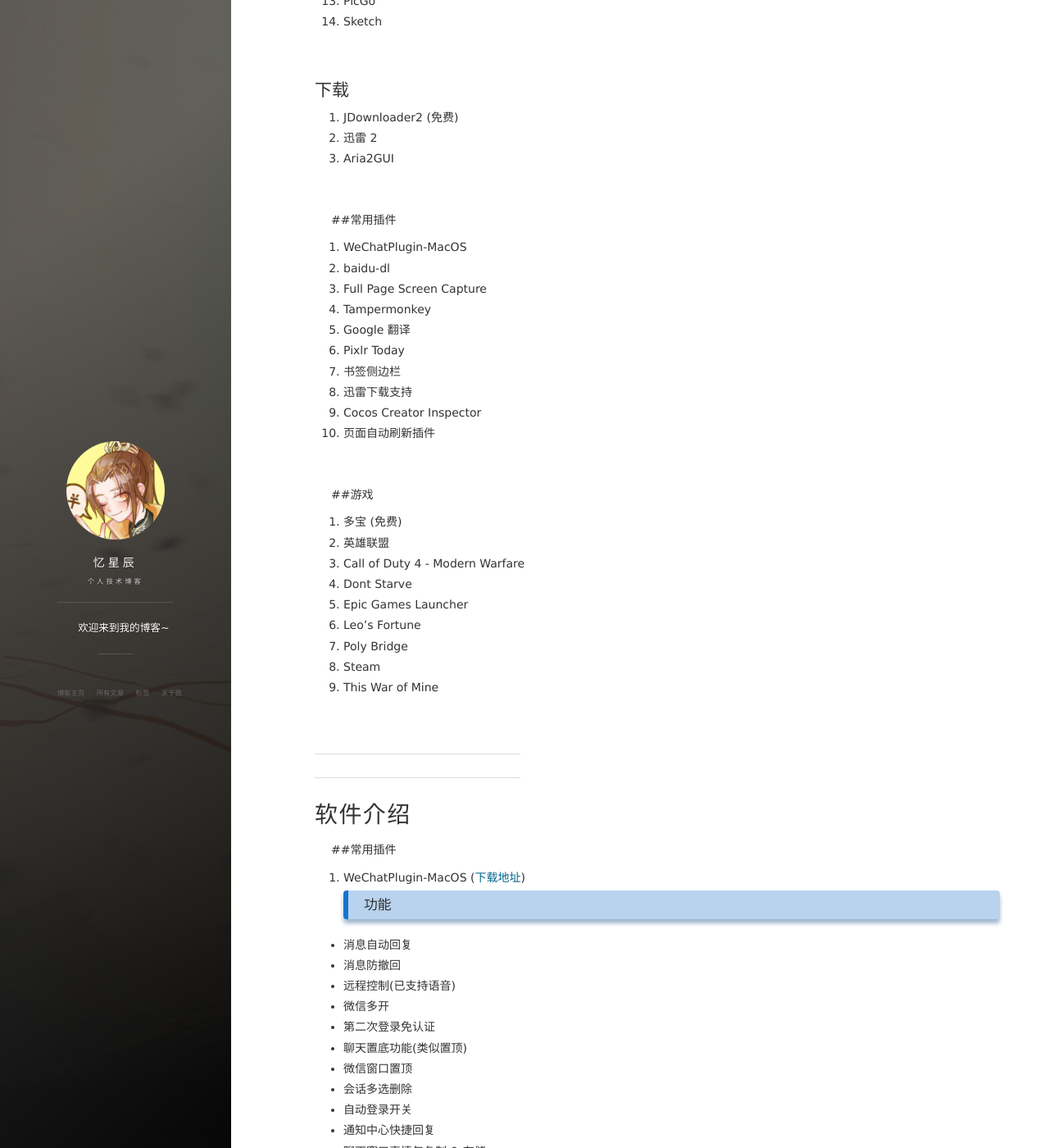
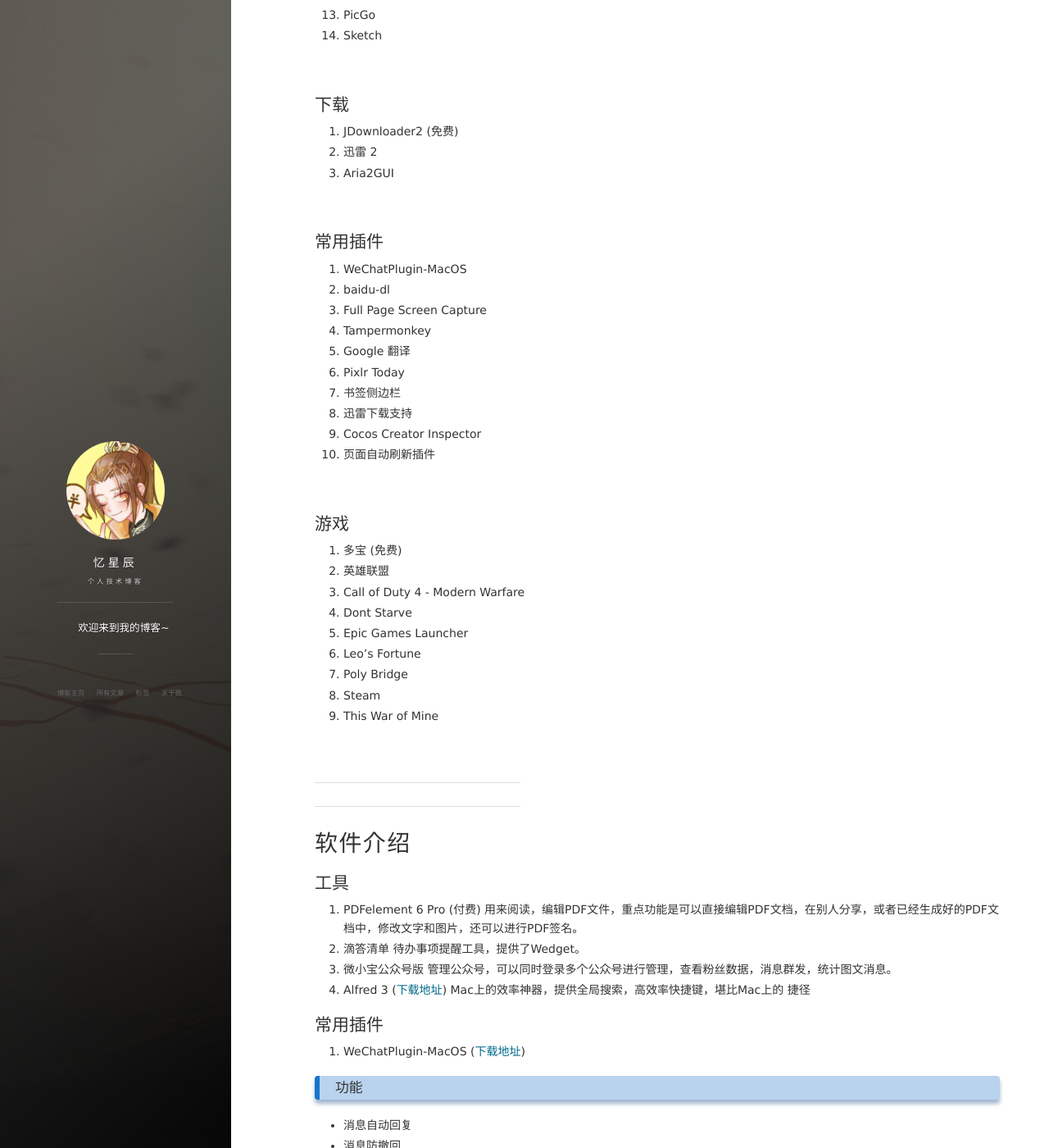
Before and after one commit to BillScott1024/billscott1024.github.io, a Jekyll site: the page built from _posts/2018-11-06-Mac_Most_Used_Software.md, in a window 1280 px wide and 1400 px high, scrolled down 2778 px. Shown: the whole window at 82% size. Built offline with Jekyll 4.4.1, drawn with Linux system fonts in a browser that asks for light colours; nearby versions of some CDN libraries; comment, search, counter and statistics services are not loaded; some of the changed text lies outside the part shown.

Commit message:
更新文章

```diff
--- a/_posts/2018-11-06-Mac_Most_Used_Software.md
+++ b/_posts/2018-11-06-Mac_Most_Used_Software.md
@@ -16,7 +16,7 @@
 &emsp;
 
 ## 工具
-1. PDFelement Express (付费)
+1. PDFelement 6 Pro (付费)
 2. 滴答清单
 3. 微小宝公众号版
 4. Alfred 3
@@ -38,7 +38,7 @@
 
 &emsp;
 
-##网络
+## 网络
 1. ShadowsocksX-NG-R8 (免费)
 2. Coherence Pro (付费)
 3. Google Chrome
@@ -78,7 +78,7 @@
 
 &emsp;
 
-##阅读
+## 阅读
 1. Reeder (免费)
 2. Medium
 
@@ -109,7 +109,7 @@
 
 &emsp;
 
-##常用插件
+## 常用插件
 1. WeChatPlugin-MacOS
 2. baidu-dl
 3. Full Page Screen Capture
@@ -124,7 +124,7 @@
 
 &emsp;
 
-##游戏
+## 游戏
 1. 多宝 (免费)
 2. 英雄联盟
 3. Call of Duty 4 - Modern Warfare
@@ -145,9 +145,25 @@
 # 软件介绍
 
 
-##常用插件
+## 工具
+1. PDFelement 6 Pro (付费)
+    用来阅读，编辑PDF文件，重点功能是可以直接编辑PDF文档，在别人分享，或者已经生成好的PDF文档中，修改文字和图片，还可以进行PDF签名。
+2. 滴答清单
+    待办事项提醒工具，提供了Wedget。
+3. 微小宝公众号版
+    管理公众号，可以同时登录多个公众号进行管理，查看粉丝数据，消息群发，统计图文消息。
+4. Alfred 3 ([下载地址](http://xclient.info/s/alfred.html?t=89c7dd7c74349f5f5244ce976f151e723df05594))
+    Mac上的效率神器，提供全局搜索，高效率快捷键，堪比Mac上的 捷径
+
+
+
+
+
+
+## 常用插件
 1. WeChatPlugin-MacOS ([下载地址](https://github.com/TKkk-iOSer/WeChatPlugin-MacOS))
-###     功能
+
+### 功能
 
 * 消息自动回复
 * 消息防撤回
```
